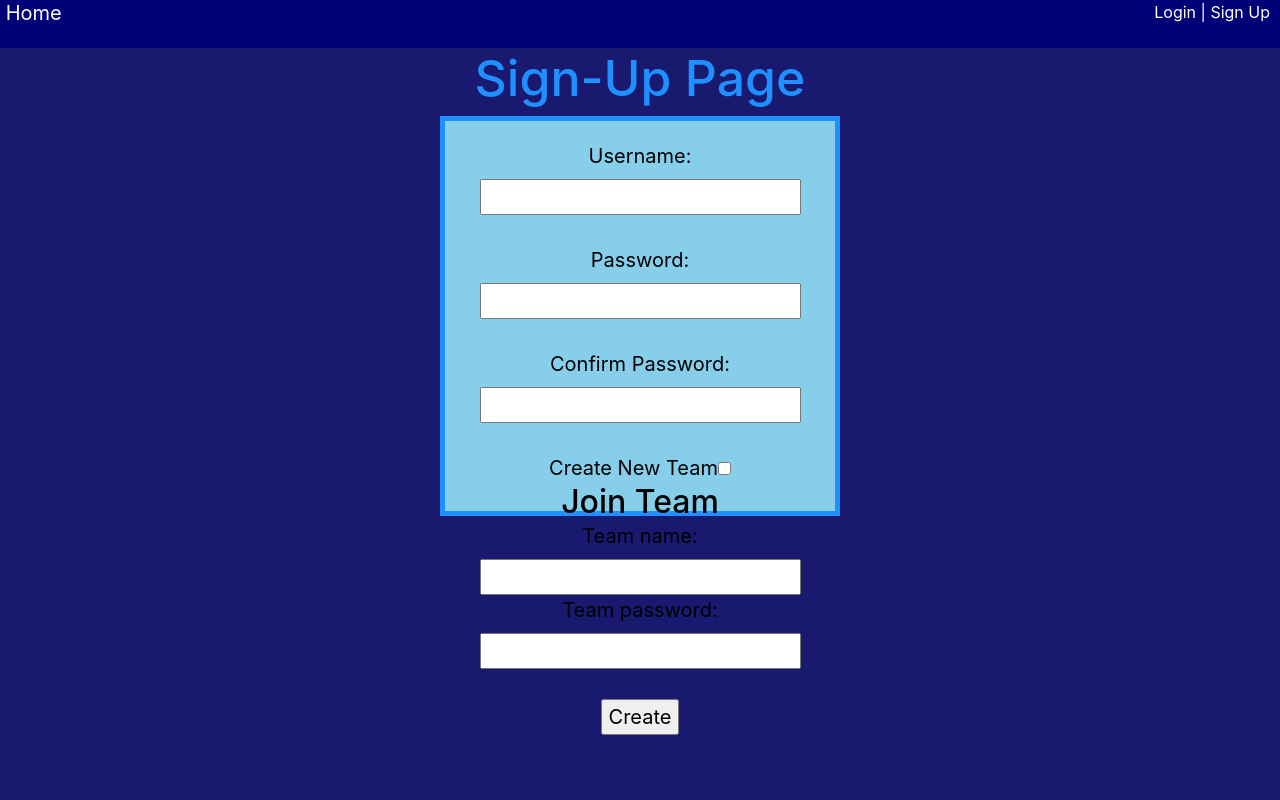
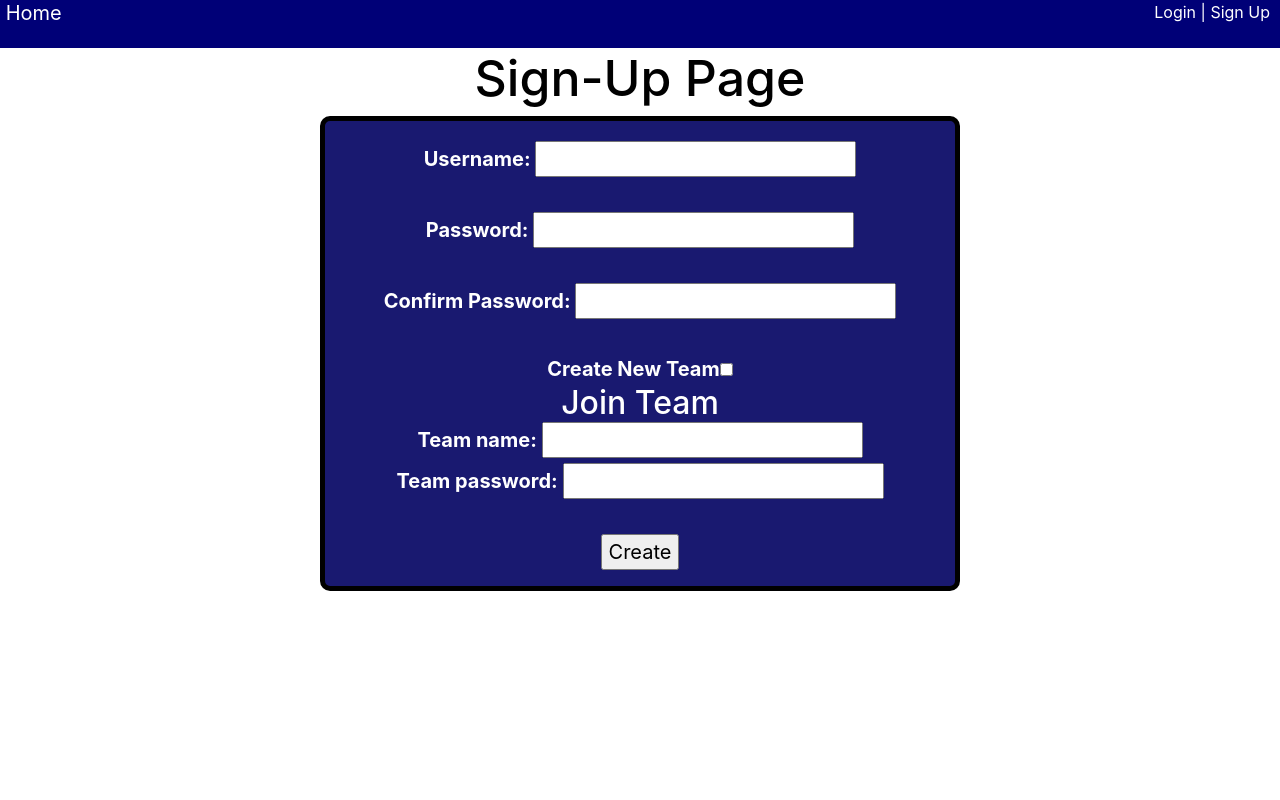
Before and after one commit to Royceirving/Kanabama, a Flask app: page /signup in a window 1280 px wide. Run offline with Flask 2, Linux system fonts and the light colour scheme; some libraries are stand-ins or nearby versions.

Commit message:
Login and signup style update

```diff
--- a/static/signupstyle.css
+++ b/static/signupstyle.css
@@ -6,12 +6,12 @@ html, body {
   width: 100%;
   height: 100%;
   min-height: 100%;
-  background-color: MidnightBlue;
+  background-color: white;
 }
 
 #SUHead{
   text-align: center;
-  color: DodgerBlue;
+  color: black;
   font-size: 50px;
 }
 
@@ -21,10 +21,11 @@ div.signupbox {
   margin-left: auto;
   margin-right: auto;
   font-size: 20px;
-  width: 400px;
-  height: 400px;
-  border: 5px solid DodgerBlue;
-  background-color: SkyBlue;
+  width: 50%;
+  border-radius: 10px;
+  border: 5px solid black;
+  background-color: midnightblue;
+  color:white
 }
 
 div.createbutton {
@@ -32,16 +33,24 @@ div.createbutton {
 }
 
 form {
-  color: Black;
+  font-weight: bold;
+  color: white;
   text-align: center;
 }
 
 #team_config {
-  color: Black;
+  color: white;
 }
 
 li, h2 {
   margin: 0;
   text-align: center;
-  color: White;
 }
+
+.error_div, .error_div ul{
+  color:red;
+  text-emphasis: center;
+  font-weight: bold;
+  font-size: large;
+  list-style: none;
+}
--- a/templates/login.html
+++ b/templates/login.html
@@ -2,7 +2,7 @@
 {% block content %}
 <link rel="stylesheet" href="/static/loginstyle.css">
     <h1 id="LoginHeader">Kanabama Login Page</h1>
-    <ul>
+    <ul class="error_list">
     {% for m in messages %}
         <li>{{ m }}</li>
     </ul>
--- a/templates/signup.html
+++ b/templates/signup.html
@@ -3,7 +3,7 @@
 <link rel="stylesheet" href="/static/signupstyle.css">
     <h1 id="SUHead">Sign-Up Page</h1>
     <div class="signupbox">
-    <form action="/signup" method="POST">
+    <form class = "form-group" action="/signup" method="POST">
         {{ form.hidden_tag() }}
         {{ render_field(form.username_field) }}
         <br>
@@ -31,7 +31,7 @@
         {{ form.submit() }}
     </form>
   </div>
-    <div>
+    <div class="error_div">
         {% if messages != [] %}
         <h2>Errors</h2>
         {% endif %}
```
Also changed, not shown: static/loginstyle.css (+20 -7 lines).
